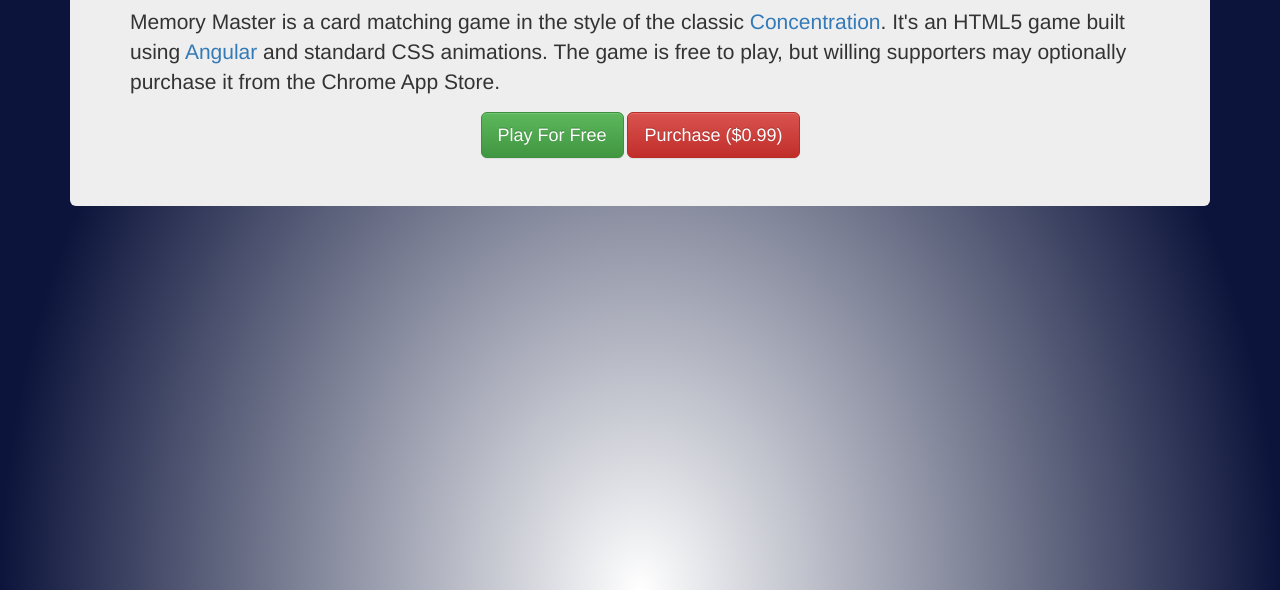
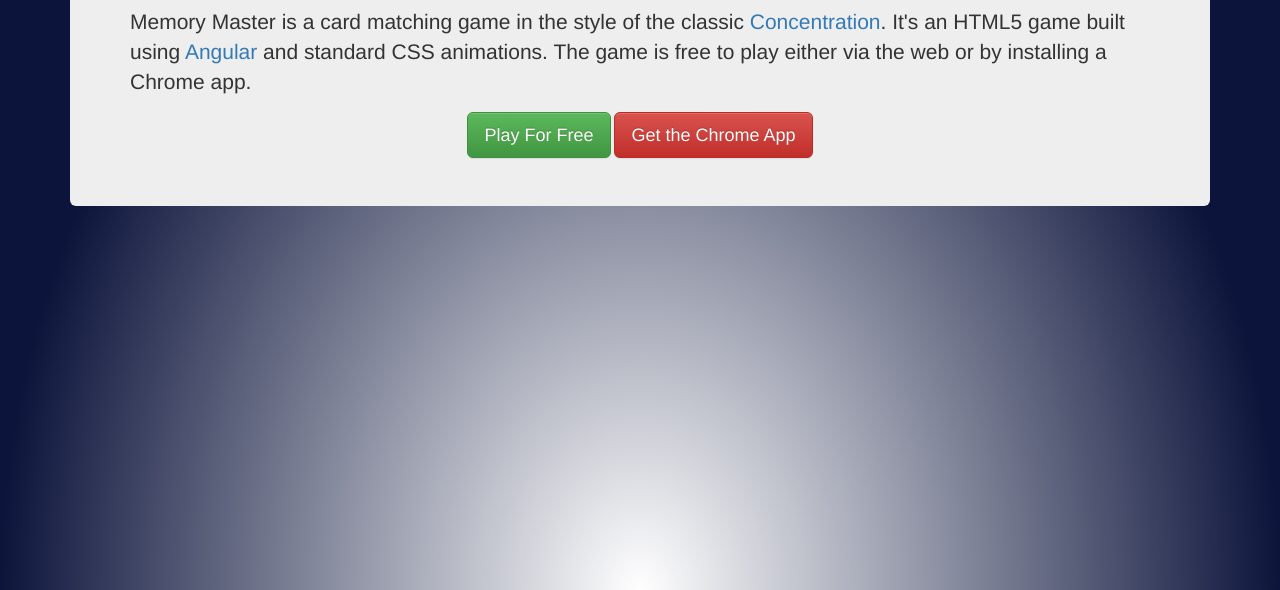
Before and after one commit to nevern02/memory_master, a browser extension: page index.html in a window 1280 px wide. Shown: the part 210-800 px from the top of the page. Drawn offline with nearby package versions, Linux system fonts and the light colour scheme.

Commit message:
Update project page.

```diff
--- a/index.html
+++ b/index.html
@@ -72,11 +72,11 @@
       <div class="jumbotron">
         <h1>Memory Master</h1>
         <p>
-          Memory Master is a card matching game in the style of the classic <a href="http://en.wikipedia.org/wiki/Concentration_(game)">Concentration</a>. It's an HTML5 game built using <a href="https://angularjs.org/">Angular</a> and standard CSS animations.  The game is free to play, but willing supporters may optionally purchase it from the Chrome App Store.
+          Memory Master is a card matching game in the style of the classic <a href="http://en.wikipedia.org/wiki/Concentration_(game)">Concentration</a>. It's an HTML5 game built using <a href="https://angularjs.org/">Angular</a> and standard CSS animations.  The game is free to play either via the web or by installing a Chrome app.
         </p>
         <div class="text-center">
           <a href="#" class="btn btn-primary btn-lg btn-success" role="button">Play For Free</a>
-          <a href="#" class="btn btn-primary btn-lg btn-danger" role="button">Purchase ($0.99)</a>
+          <a href="#" class="btn btn-primary btn-lg btn-danger" role="button">Get the Chrome App</a>
         </div>
       </div>
     </div> <!-- /container -->
```
